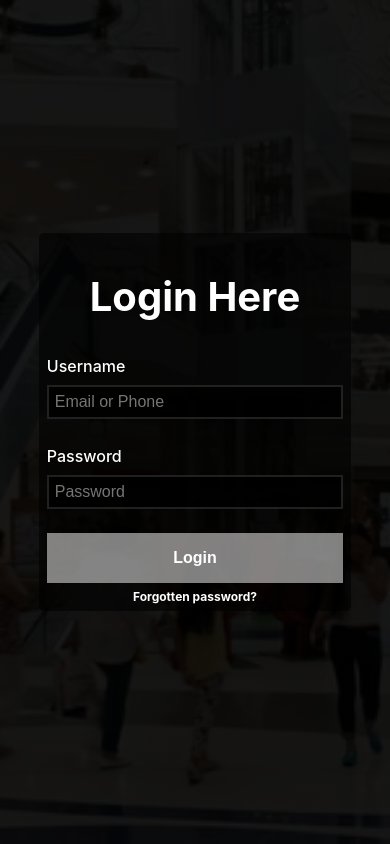
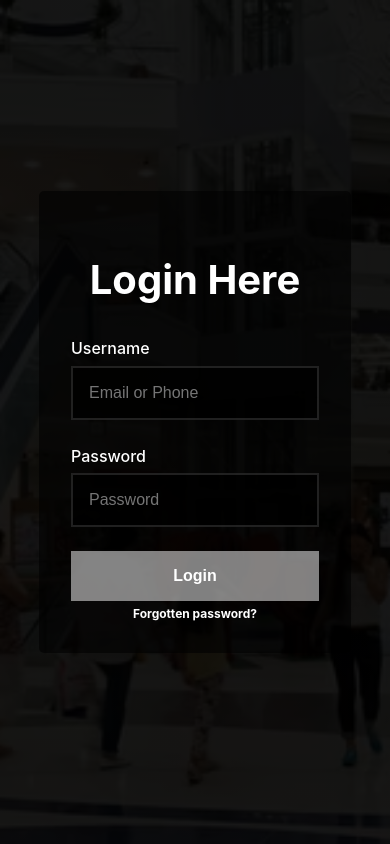
Before and after one commit to Chosen2730/store, a React (Create React App) app: page / in a window 390 px wide. Built offline with nearby package versions, Linux system fonts and the light colour scheme.

Commit message:
first deployment editing

```diff
--- a/src/App.css
+++ b/src/App.css
@@ -1,5 +1,9 @@
 @media (max-width: 560px) {
   .form {
     width: 80%;
+    padding: 2rem;
+  }
+  .loading img {
+    width: 100%;
   }
 }
--- a/src/index.css
+++ b/src/index.css
@@ -67,7 +67,7 @@ form label {
 }
 .login_input {
   background-color: rgba(0, 0, 0, 0.9);
-  padding: 2%;
+  padding: 1rem;
   border: 2px solid #f2f2f221;
   margin-bottom: 1.5rem;
   color: #fff;
@@ -85,6 +85,9 @@ form label {
   align-items: center;
   height: 100vh;
 }
+.loading img {
+  width: 40%;
+}
 .left {
   text-align: center;
   padding: 5% 2%;
```
